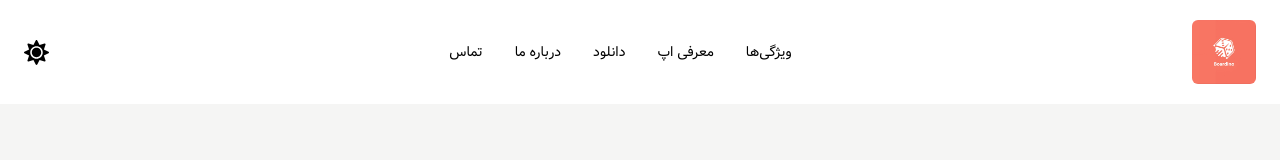
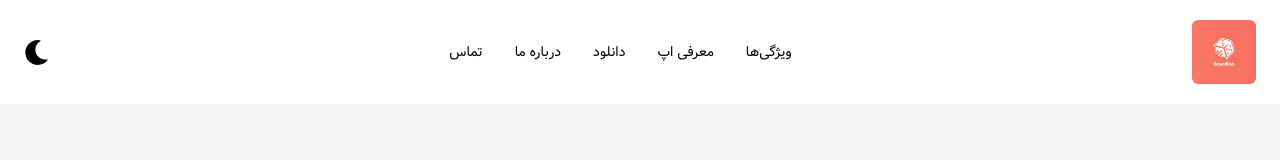
Before and after one commit to buordino/buordino, a React (Vite) app: page / in a window 1280 px wide. Shown: the top 160 px of the page. Built offline with nearby package versions, Linux system fonts and the light colour scheme.

Commit message:
add a custome hook for context

```diff
--- a/src/App.tsx
+++ b/src/App.tsx
@@ -1,12 +1,14 @@
-import AppLayout from "./ui/AppLayout"
+import ContextProvider from "./context/ContextProvider";
+import AppLayout from "./ui/AppLayout";
 
 const App = () => {
   return (
-    <div>
-      <AppLayout />
-    </div>
+    <ContextProvider>
+      <div>
+        <AppLayout />
+      </div>
+    </ContextProvider>
+  );
+};
 
-  )
-}
-
-export default App
+export default App;
--- /dev/null
+++ b/src/context/useContext.ts
@@ -0,0 +1,9 @@
+import { useContext } from "react";
+import { globalContext } from "./ContextProvider";
+
+export const useGlobalContext = () => {
+  const context = useContext(globalContext);
+  if (context === undefined)
+    console.log("You must use the context inside the provider");
+  return context;
+};
--- a/src/ui/Header.tsx
+++ b/src/ui/Header.tsx
@@ -1,16 +1,24 @@
 import HeaderNavigation from "./HeaderNavigation";
 import { FaSun } from "react-icons/fa";
+import { FaMoon } from "react-icons/fa";
 import Logo from "./Logo";
 import HeaderMobileMenu from "./HeaderMobileMenu";
+import { useGlobalContext } from "../context/useContext";
+import { ContextType } from "../context/ContextProvider";
 
 const Header = () => {
+  const { isShow, setIsShow } = useGlobalContext() as ContextType;
   return (
     <header className="flex  items-center justify-between gap-3 py-5 px-6 sticky top-0 bg-white z-[1000] ">
       <HeaderMobileMenu />
       <Logo />
       <HeaderNavigation />
       <div className="cursor-pointer">
-        <FaSun size={25} color="black" />
+        {isShow ? (
+          <FaSun size={25} color="black" onClick={() => setIsShow(false)} />
+        ) : (
+          <FaMoon size={25} color="black" onClick={() => setIsShow(true)} />
+        )}
       </div>
     </header>
   );
```
